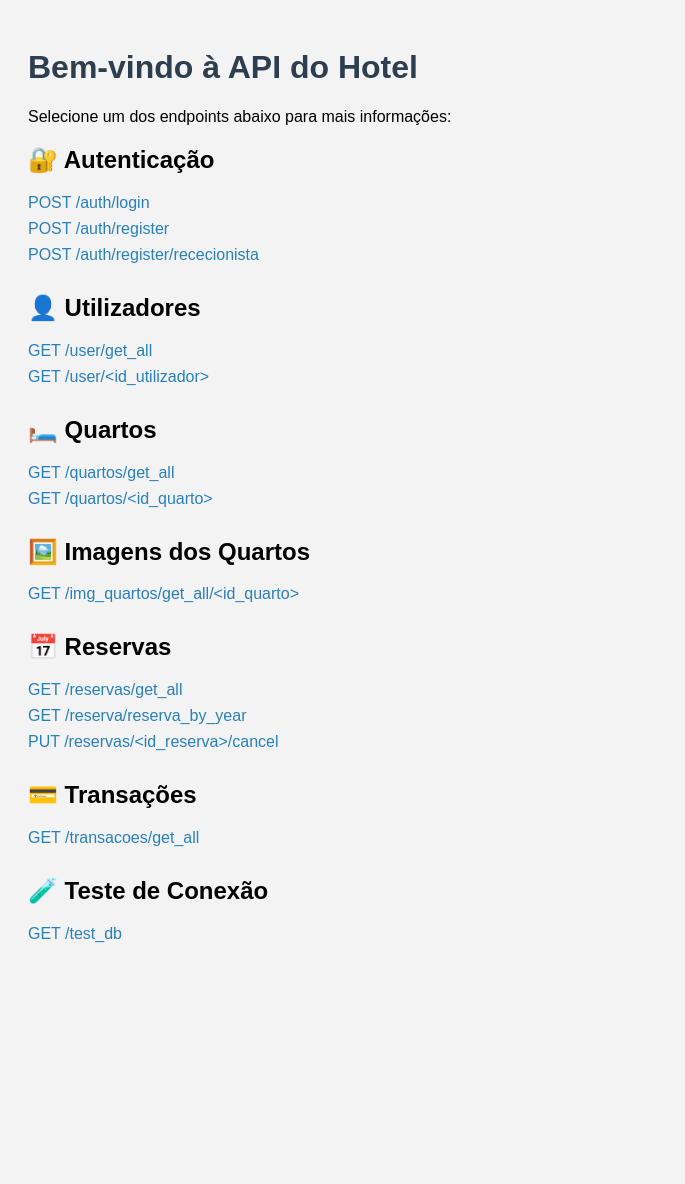
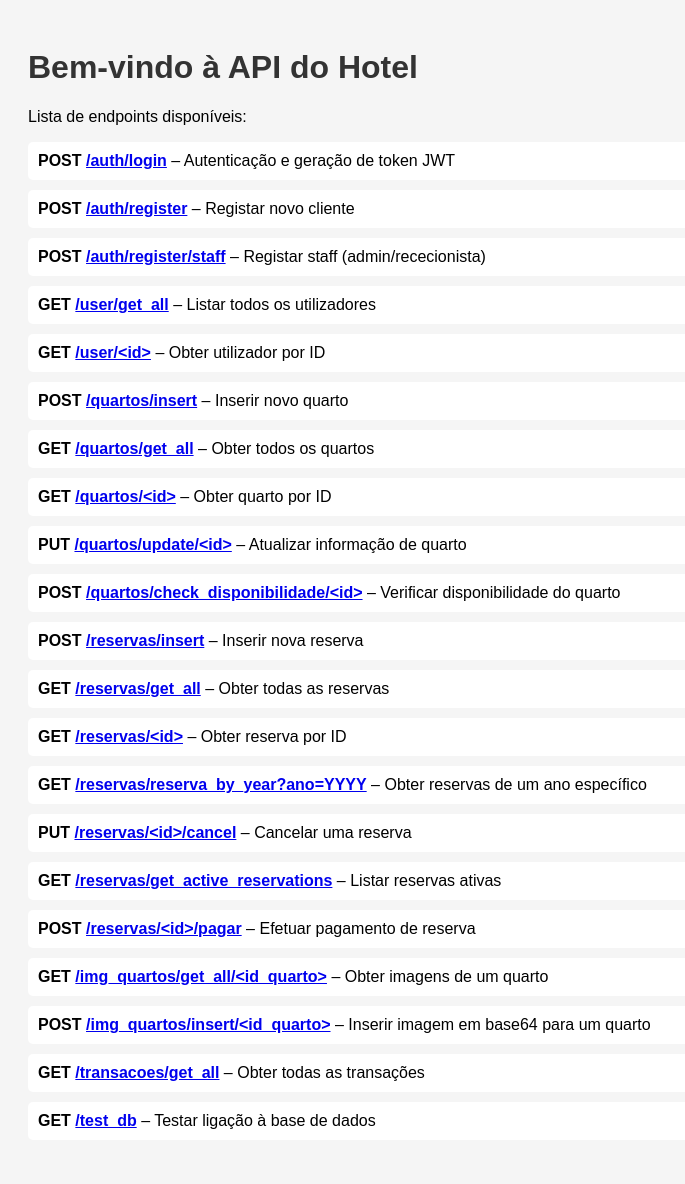
Before and after one commit to Lou-ey/BDII_API, a Flask app: page / in a window 1280 px wide. Shown: the whole page, without its empty margins (0-685 px from the left). Before the commit the page ends 943 px from the top, so only its background shows below. Run offline with Flask 3, Linux system fonts and the light colour scheme.

Commit message:
feat: enhance home.html with structured API endpoint links for better navigation

```diff
--- a/templates/home.html
+++ b/templates/home.html
@@ -1,4 +1,4 @@
-<!--<!DOCTYPE html>
+<!DOCTYPE html>
 <html lang="pt">
 <head>
   <meta charset="UTF-8">
@@ -15,129 +15,33 @@
   <h1>Bem-vindo à API do Hotel</h1>
   <p>Lista de endpoints disponíveis:</p>
   <ul>
-    <li><span class="endpoint">POST /auth/login</span> – Autenticação e geração de token JWT</li>
-    <li><span class="endpoint">POST /auth/register</span> – Registar novo cliente</li>
-    <li><span class="endpoint">POST /auth/register/staff</span> – Registar staff (admin/rececionista)</li>
+    <li><span class="endpoint">POST <a href="/auth/login"> /auth/login</a></span> – Autenticação e geração de token JWT</li>
+    <li><span class="endpoint">POST <a href="/auth/register"> /auth/register</a></span> – Registar novo cliente</li>
+    <li><span class="endpoint">POST <a href="/auth/login"> /auth/register/staff</a></span> – Registar staff (admin/rececionista)</li>
 
-    <li><span class="endpoint">GET /user/get_all</span> – Listar todos os utilizadores</li>
-    <li><span class="endpoint">GET /user/&lt;id&gt;</span> – Obter utilizador por ID</li>
+    <li><span class="endpoint">GET <a href="/auth/login"> /user/get_all</a></span> – Listar todos os utilizadores</li>
+    <li><span class="endpoint">GET <a href="/auth/login"> /user/&lt;id&gt;</a></span> – Obter utilizador por ID</li>
 
-    <li><span class="endpoint">POST /quartos/insert</span> – Inserir novo quarto</li>
-    <li><span class="endpoint">GET /quartos/get_all</span> – Obter todos os quartos</li>
-    <li><span class="endpoint">GET /quartos/&lt;id&gt;</span> – Obter quarto por ID</li>
-    <li><span class="endpoint">PUT /quartos/update/&lt;id&gt;</span> – Atualizar informação de quarto</li>
-    <li><span class="endpoint">POST /quartos/check_disponibilidade/&lt;id&gt;</span> – Verificar disponibilidade do quarto</li>
+    <li><span class="endpoint">POST <a href="/auth/login"> /quartos/insert</a></span> – Inserir novo quarto</li>
+    <li><span class="endpoint">GET <a href="/auth/login"> /quartos/get_all</a></span> – Obter todos os quartos</li>
+    <li><span class="endpoint">GET <a href="/auth/login"> /quartos/&lt;id&gt;</a></span> – Obter quarto por ID</li>
+    <li><span class="endpoint">PUT <a href="/auth/login"> /quartos/update/&lt;id&gt;</a></span> – Atualizar informação de quarto</li>
+    <li><span class="endpoint">POST <a href="/auth/login"> /quartos/check_disponibilidade/&lt;id&gt;</a></span> – Verificar disponibilidade do quarto</li>
 
-    <li><span class="endpoint">POST /reservas/insert</span> – Inserir nova reserva</li>
-    <li><span class="endpoint">GET /reservas/get_all</span> – Obter todas as reservas</li>
-    <li><span class="endpoint">GET /reservas/&lt;id&gt;</span> – Obter reserva por ID</li>
-    <li><span class="endpoint">GET /reservas/reserva_by_year?ano=YYYY</span> – Obter reservas de um ano específico</li>
-    <li><span class="endpoint">PUT /reservas/&lt;id&gt;/cancel</span> – Cancelar uma reserva</li>
-    <li><span class="endpoint">GET /reservas/get_active_reservations</span> – Listar reservas ativas</li>
-    <li><span class="endpoint">POST /reservas/&lt;id&gt;/pagar</span> – Efetuar pagamento de reserva</li>
+    <li><span class="endpoint">POST <a href="/auth/login"> /reservas/insert</a></span> – Inserir nova reserva</li>
+    <li><span class="endpoint">GET <a href="/auth/login"> /reservas/get_all</a></span> – Obter todas as reservas</li>
+    <li><span class="endpoint">GET <a href="/auth/login"> /reservas/&lt;id&gt;</a></span> – Obter reserva por ID</li>
+    <li><span class="endpoint">GET <a href="/auth/login"> /reservas/reserva_by_year?ano=YYYY</a></span> – Obter reservas de um ano específico</li>
+    <li><span class="endpoint">PUT <a href="/auth/login"> /reservas/&lt;id&gt;/cancel</a></span> – Cancelar uma reserva</li>
+    <li><span class="endpoint">GET <a href="/auth/login"> /reservas/get_active_reservations</a></span> – Listar reservas ativas</li>
+    <li><span class="endpoint">POST <a href="/auth/login"> /reservas/&lt;id&gt;/pagar</a></span> – Efetuar pagamento de reserva</li>
 
-    <li><span class="endpoint">GET /img_quartos/get_all/&lt;id_quarto&gt;</span> – Obter imagens de um quarto</li>
-    <li><span class="endpoint">POST /img_quartos/insert/&lt;id_quarto&gt;</span> – Inserir imagem em base64 para um quarto</li>
+    <li><span class="endpoint">GET <a href="/auth/login"> /img_quartos/get_all/&lt;id_quarto&gt;</a></span> – Obter imagens de um quarto</li>
+    <li><span class="endpoint">POST <a href="/auth/login"> /img_quartos/insert/&lt;id_quarto&gt;</a></span> – Inserir imagem em base64 para um quarto</li>
 
-    <li><span class="endpoint">GET /transacoes/get_all</span> – Obter todas as transações</li>
+    <li><span class="endpoint">GET <a href="/auth/login"> /transacoes/get_all</a></span> – Obter todas as transações</li>
 
-    <li><span class="endpoint">GET /test_db</span> – Testar ligação à base de dados</li>
+    <li><span class="endpoint">GET <a href="/auth/login"> /test_db</a></span> – Testar ligação à base de dados</li>
   </ul>
 </body>
-</html>-->
-
-<!DOCTYPE html>
-<html lang="pt-PT">
-<head>
-    <meta charset="UTF-8">
-    <title>API do Hotel</title>
-    <style>
-        body {
-            font-family: Arial, sans-serif;
-            background-color: #f3f3f3;
-            padding: 20px;
-        }
-        h1 {
-            color: #2c3e50;
-        }
-        ul {
-            list-style: none;
-            padding-left: 0;
-        }
-        li {
-            margin: 8px 0;
-        }
-        a {
-            text-decoration: none;
-            color: #2980b9;
-        }
-        a:hover {
-            text-decoration: underline;
-        }
-        .section {
-            margin-bottom: 30px;
-        }
-    </style>
-</head>
-<body>
-
-    <h1>Bem-vindo à API do Hotel</h1>
-    <p>Selecione um dos endpoints abaixo para mais informações:</p>
-
-    <div class="section">
-        <h2>🔐 Autenticação</h2>
-        <ul>
-            <li><a href="/auth/login">POST /auth/login</a></li>
-            <li><a href="/auth/register">POST /auth/register</a></li>
-            <li><a href="/auth/register/rececionista">POST /auth/register/rececionista</a></li>
-        </ul>
-    </div>
-
-    <div class="section">
-        <h2>👤 Utilizadores</h2>
-        <ul>
-            <li><a href="/user/get_all">GET /user/get_all</a></li>
-            <li><a href="/user/&lt;id_utilizador&gt;">GET /user/&lt;id_utilizador&gt;</a></li>
-        </ul>
-    </div>
-
-    <div class="section">
-        <h2>🛏️ Quartos</h2>
-        <ul>
-            <li><a href="/quartos/get_all">GET /quartos/get_all</a></li>
-            <li><a href="/quartos/&lt;id_quarto&gt;">GET /quartos/&lt;id_quarto&gt;</a></li>
-        </ul>
-    </div>
-
-    <div class="section">
-        <h2>🖼️ Imagens dos Quartos</h2>
-        <ul>
-            <li><a href="/img_quartos/get_all/&lt;id_quarto&gt;">GET /img_quartos/get_all/&lt;id_quarto&gt;</a></li>
-        </ul>
-    </div>
-
-    <div class="section">
-        <h2>📅 Reservas</h2>
-        <ul>
-            <li><a href="/reservas/get_all">GET /reservas/get_all</a></li>
-            <li><a href="/reserva/reserva_by_year?ano=2025">GET /reserva/reserva_by_year</a></li>
-            <li><a href="/reservas/&lt;id_reserva&gt;/cancel">PUT /reservas/&lt;id_reserva&gt;/cancel</a></li>
-        </ul>
-    </div>
-
-    <div class="section">
-        <h2>💳 Transações</h2>
-        <ul>
-            <li><a href="/transacoes/get_all">GET /transacoes/get_all</a></li>
-        </ul>
-    </div>
-
-    <div class="section">
-        <h2>🧪 Teste de Conexão</h2>
-        <ul>
-            <li><a href="/test_db">GET /test_db</a></li>
-        </ul>
-    </div>
-
-</body>
 </html>
```
